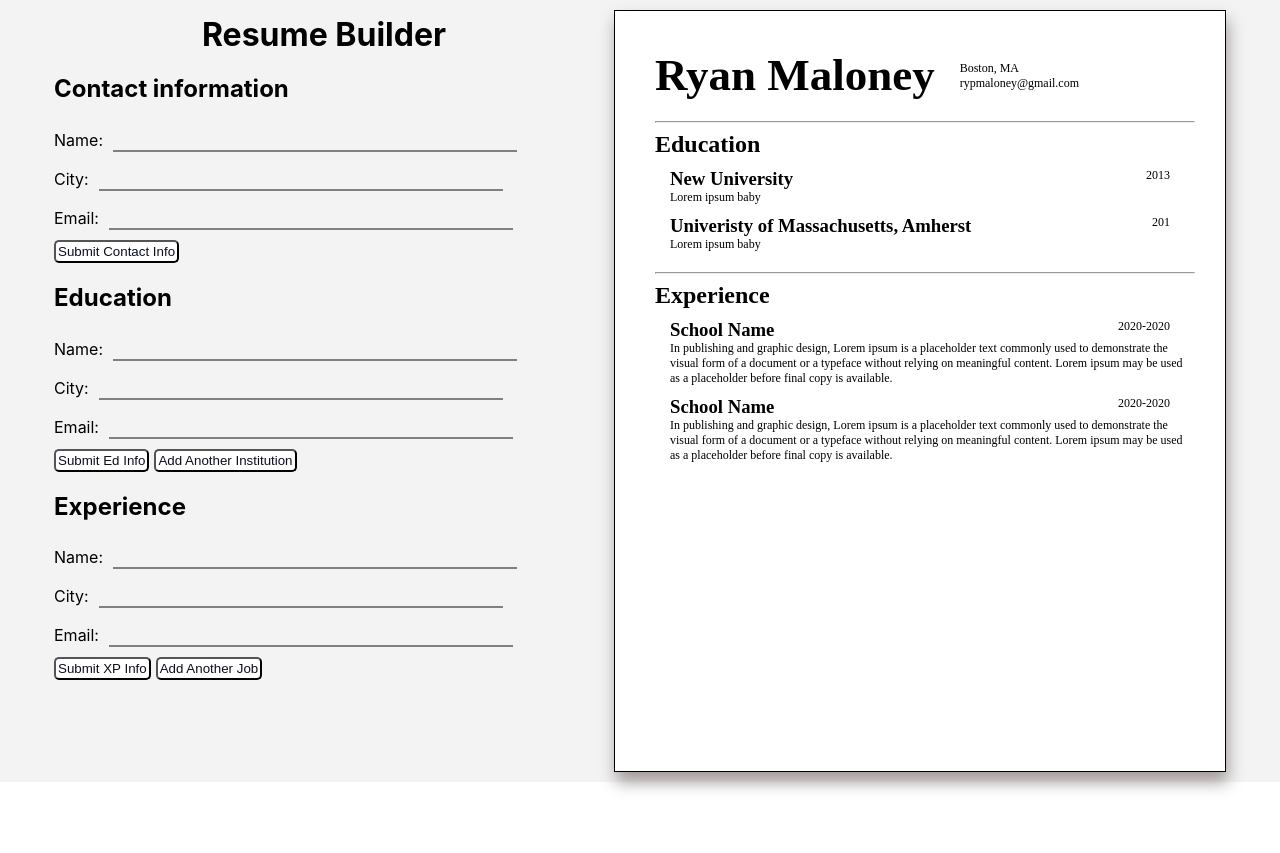
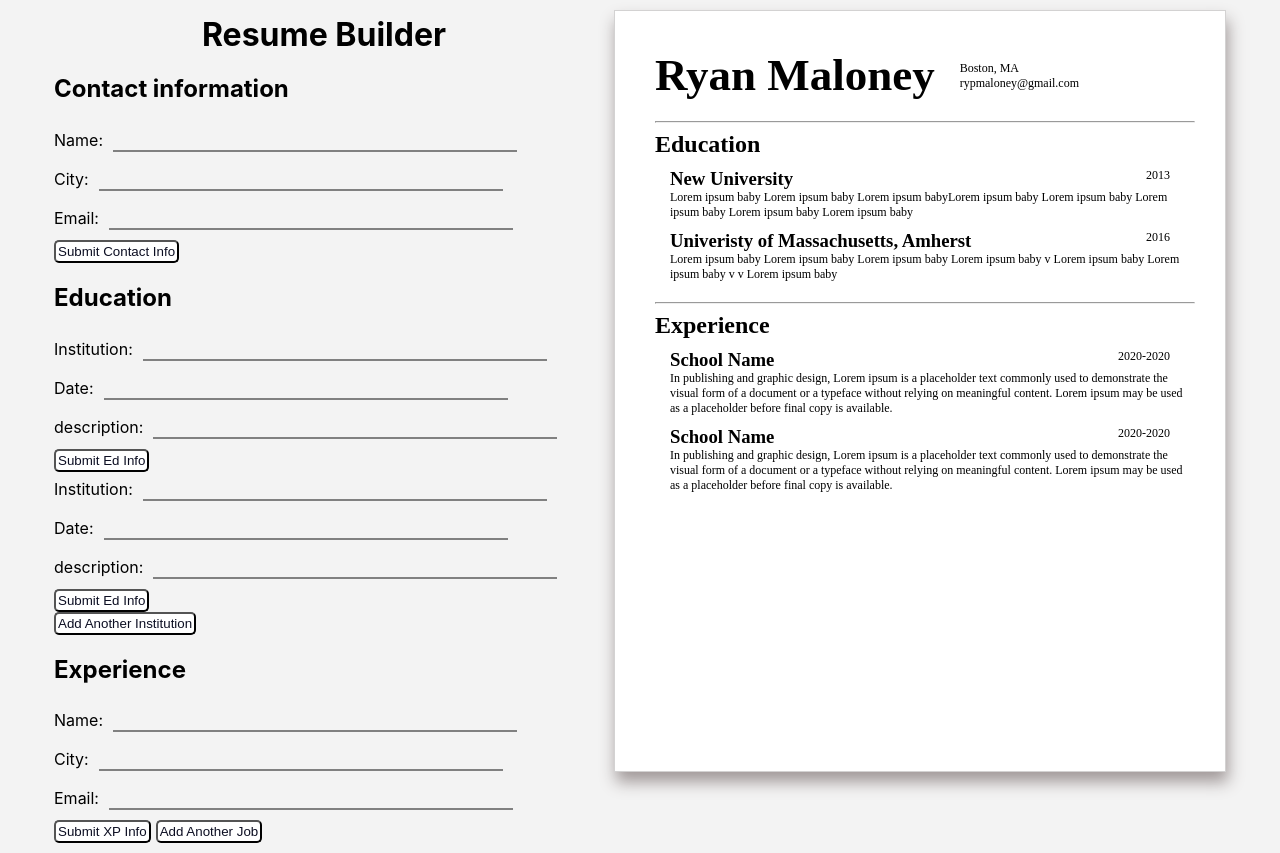
Before and after one commit to rypmaloney/resume-builder, a React (Create React App) app: page / in a window 1280 px wide. Before the commit the page ends 800 px from the top, so only its background shows below. Built offline with nearby package versions, Linux system fonts and the light colour scheme.

Commit message:
Education and Education form sketched out. Started onSubmitEd function.

```diff
--- a/src/App.css
+++ b/src/App.css
@@ -16,7 +16,7 @@
 
 .display{
   background-color: white;
-  border: 1px solid black;
+  border: 1px solid rgba(184, 182, 182, 0.616);
   box-shadow: rgb(161, 153, 153) 2px 10px 15px;
   width: 540px;
   min-width: 540px;
--- a/src/App.js
+++ b/src/App.js
@@ -16,18 +16,18 @@ class App extends React.Component {
               {
                 institution: "New University",
                 year: "2013",
-                details: "Lorem ipsum baby"
+                details: "Lorem ipsum baby Lorem ipsum baby Lorem ipsum babyLorem ipsum baby Lorem ipsum baby Lorem ipsum baby Lorem ipsum baby Lorem ipsum baby"
               },
               {
                 institution: "Univeristy of Massachusetts, Amherst",
-                year: "201",
-                details: "Lorem ipsum baby"
+                year: "2016",
+                details: "Lorem ipsum baby Lorem ipsum baby Lorem ipsum baby Lorem ipsum baby v Lorem ipsum baby Lorem ipsum baby v v Lorem ipsum baby"
               }
             ]
         };
     }
 
-    onSubmitName = (e) => {
+    onSubmitContact = (e) => {
         e.preventDefault();
         this.setState({
             name: e.target.name.value,
@@ -35,6 +35,11 @@ class App extends React.Component {
             email: e.target.email.value,
         });
     };
+    onSubmitEd = (e) => {
+      e.preventDefault();
+
+    }
+
 
     handleChange = (e) => {
         console.log(e.target.id);
@@ -51,8 +56,8 @@ class App extends React.Component {
                     <h1>Resume Builder</h1>
                     <Form
                         change={this.handleChange}
-                        click={this.onSubmitName}
-                        contact={this.state.contact}
+                        click={this.onSubmit}
+                        education={this.state.education}
                     />
 
                 </div>
--- /dev/null
+++ b/src/components/EducationForm.js
@@ -0,0 +1,26 @@
+import React from "react";
+
+const EducationForm = (props) => {
+    //const { tasks } = props;
+
+    return (
+        <div>
+            <form onSubmit={props.click}>
+                <label htmlFor="nameInput">Institution:</label>
+                <input type="text" id="institution" />
+                <br />
+                <label htmlFor="address">Date:</label>
+                <input type="text" id="date" />
+                <br />
+                <label htmlFor="emailInput">description:</label>
+                <input type="text" id="desc" />
+                <br />
+                <button type="submit">Submit Ed Info</button>
+
+                <br />
+            </form>
+        </div>
+    );
+};
+
+export default EducationForm;
--- a/src/components/Experience.js
+++ b/src/components/Experience.js
@@ -7,17 +7,11 @@ const Experience = (props) => {
         <div>
             <div className="institution">
                 <div className="edex-title">
-                    <h3>School Name</h3>
-                    <p>2020-2020</p>
+                    <h3>{props.work.institution}</h3>
+                    <p>{props.work.year}</p>
                 </div>
 
-                <p>
-                    In publishing and graphic design, Lorem ipsum is a
-                    placeholder text commonly used to demonstrate the visual
-                    form of a document or a typeface without relying on
-                    meaningful content. Lorem ipsum may be used as a placeholder
-                    before final copy is available.
-                </p>
+                <p>{props.work.details}</p>
             </div>
         </div>
     );
--- a/src/components/Form.js
+++ b/src/components/Form.js
@@ -1,17 +1,19 @@
 import React from "react";
+import Education from "./Education";
+import EducationForm from "./EducationForm";
 
 const Form = (props) => {
     //const { tasks } = props;
 
     return (
         <div>
-        <h2>Contact information</h2>
+            <h2>Contact information</h2>
             <form onSubmit={props.click}>
                 <label htmlFor="name">Name:</label>
                 <input onChange={props.change} type="text" id="name" />
                 <br />
                 <label htmlFor="address">City:</label>
-                <input onChange={props.change}type="text" id="address" />
+                <input onChange={props.change} type="text" id="address" />
                 <br />
                 <label htmlFor="email">Email:</label>
                 <input onChange={props.change} type="text" id="email" />
@@ -20,20 +22,12 @@ const Form = (props) => {
                 <br />
             </form>
             <h2>Education</h2>
-            <form onSubmit={props.click}>
-                <label htmlFor="nameInput">Name:</label>
-                <input type="text" id="nameInput" />
-                <br />
-                <label htmlFor="addressInput">City:</label>
-                <input type="text" id="addressInput" />
-                <br />
-                <label htmlFor="emailInput">Email:</label>
-                <input type="text" id="emailInput" />
-                <br />
-                <button type="submit">Submit Ed Info</button>
-                <button>Add Another Institution</button>
-                <br />
-            </form>
+            {/* iterate through number of educations to determine forms and input - Uniqid???    */}
+            {props.education.map((edu) => {
+                return <EducationForm />;
+            })}
+
+            <button>Add Another Institution</button>
             <h2>Experience</h2>
             <form onSubmit={props.click}>
                 <label htmlFor="nameInput">Name:</label>
```
